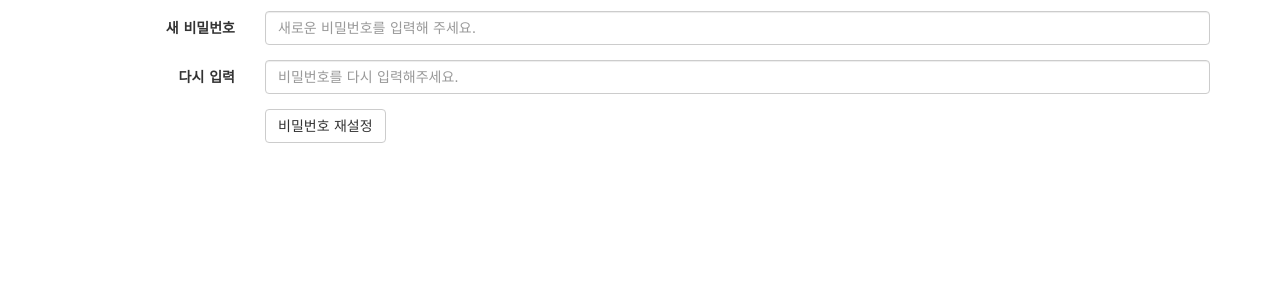
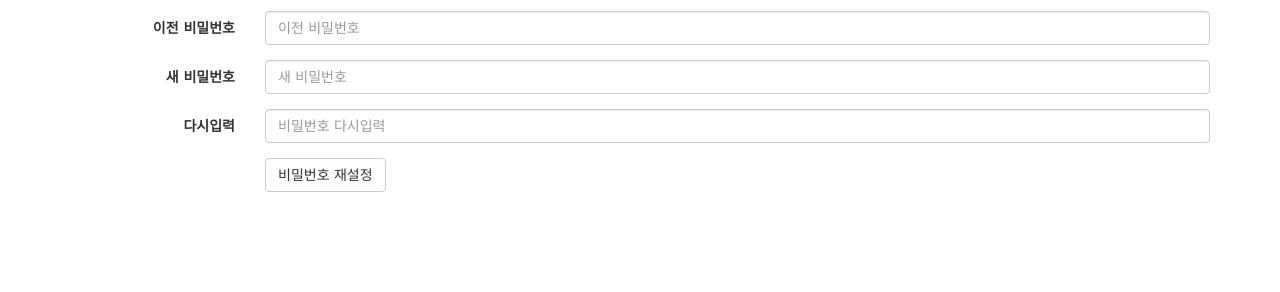
Before and after one commit to dnsforever/dnsforever-web, a Flask app: template dnsforever/web/templates/resetpasswd.html in a window 1280 px wide. Shown: the part 59-351 px from the top of the page. Run offline with Flask 2, Linux system fonts and the light colour scheme; the template is opened without the code that fills it: values that come from a table or form of the project are taken from there, others are empty; some libraries are stand-ins or nearby versions.

Commit message:
Implemented reset password.

```diff
--- a/dnsforever/web/account.py
+++ b/dnsforever/web/account.py
@@ -4,9 +4,9 @@ from hashlib import sha256
 
 from dnsforever.config import hash_salt
 from dnsforever.models import User
-from dnsforever.web.tools.session import login, set_user
+from dnsforever.web.tools.session import login, set_user, get_user
 
-app = Blueprint('account', __name__)
+app = Blueprint('account', __name__, url_prefix='/account')
 
 
 def password_hash(data):
@@ -87,8 +87,31 @@ def signout():
     return redirect(url_for('index.index'))
 
 
+class ResetPasswordForm(Form):
+    old_password = PasswordField('old_password', [validators.Required()])
+    new_password = PasswordField('new_password', [validators.Required()])
+
+
 @app.route('/resetpasswd', methods=['GET', 'POST'])
 @login(True, '/')
 def resetpasswd():
+    if request.method == 'GET':
+        return render_template('resetpasswd.html', form=ResetPasswordForm())
+
+    form = ResetPasswordForm(request.form)
+
+    if not form.validate():
+        return render_template('resetpasswd.html', form=form)
+
+    user = get_user()
+
+    if password_hash(form.old_password.data) != user.password:
+        form.old_password.errors.append('Please enter the correct password.')
+        return render_template('resetpasswd.html', form=form)
+
+    user.password = password_hash(form.new_password.data)
+
+    with g.session.begin():
+        g.session.add(user)
+
     return redirect(url_for('index.index'))
-    #return render_template('resetpasswd.html')
--- a/dnsforever/web/templates/resetpasswd.html
+++ b/dnsforever/web/templates/resetpasswd.html
@@ -1,4 +1,21 @@
 {% extends "base.html" %}
+
+{% macro form_field(field, id, label=None) -%}
+<div class="form-group{% if field.errors %} has-error has-feedback{% endif %}">
+    {% if label -%}
+    <label for="{{ id }}" class="col-sm-2 control-label">{{ label }}</label>
+    {% endif -%}
+    <div class="col-sm-10">
+      {{ field(class_='form-control', id=id, **kwargs) }}
+      {% if field.errors %}
+      <span class="glyphicon glyphicon-remove form-control-feedback"></span>
+      {% for error in field.errors %}
+      <span class="help-inline">{{ error }}</span>
+      {% endfor %}
+      {% endif %}
+    </div>
+  </div>
+{%- endmacro %}
 
 {% block title %}
 {{ g.service_name }} - 비밀번호 재설정
@@ -10,17 +27,15 @@
 {% block body %}
 <h1>비밀번호 재설정</h1>
 
-<form class="form-horizontal" role="form" method="post">
-  <div class="form-group">
-    <label for="inputPassword" class="col-sm-2 control-label">새 비밀번호</label>
+<form id="formResetPassword" class="form-horizontal" role="form" method="post">
+  {{ form_field(form.old_password, 'inputOldPassword', '이전 비밀번호', placeholder='이전 비밀번호', type='password') }}
+  {{ form_field(form.new_password, 'inputNewPassword', '새 비밀번호', placeholder='새 비밀번호', type='password') }}
+  <div id="divPasswordRe" class="form-group">
+    <label for="inputPasswordRe" class="col-sm-2 control-label">다시입력</label>
     <div class="col-sm-10">
-      <input name="password" type="password" class="form-control" id="inputPassword" placeholder="새로운 비밀번호를 입력해 주세요.">
-    </div>
-  </div>
-  <div class="form-group">
-    <label for="inputPasswordRe" class="col-sm-2 control-label">다시 입력</label>
-    <div class="col-sm-10">
-      <input type="password" class="form-control" id="inputPasswordRe" placeholder="비밀번호를 다시 입력해주세요.">
+      <input type="password" class="form-control" id="inputPasswordRe" placeholder="비밀번호 다시입력">
+      <span id="iconPasswordRe" class="glyphicon glyphicon-remove form-control-feedback" style="display:none"></span>
+      <span id="helpPasswordRe" class="help-inline" style="display:none">비밀번호가 다릅니다. 다시 입력해 주세요.</span>
     </div>
   </div>
   <div class="form-group">
@@ -29,5 +44,25 @@
     </div>
   </div>
 </form>
+{% endblock %}
 
+{% block script %}
+  <script>
+function checkPassword() {
+    if($('#inputNewPassword').val()==$('#inputPasswordRe').val()) {
+        $('#divPasswordRe').removeClass('has-error');
+        $('#divPasswordRe').removeClass('has-feedback');
+        $('#helpPasswordRe').hide();
+        $('#iconPasswordRe').hide();
+        return true;
+    } else {
+        $('#divPasswordRe').addClass('has-error');
+        $('#divPasswordRe').addClass('has-feedback');
+        $('#helpPasswordRe').show();
+        $('#iconPasswordRe').show();
+        return false;
+    }
+}
+$('#formResetPassword').submit(checkPassword);
+  </script>
 {% endblock %}
```
